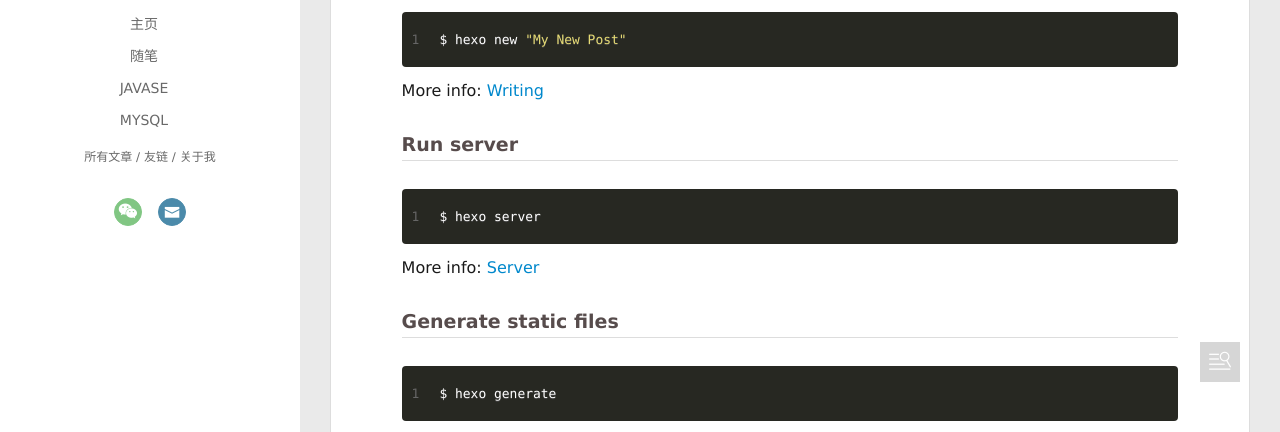
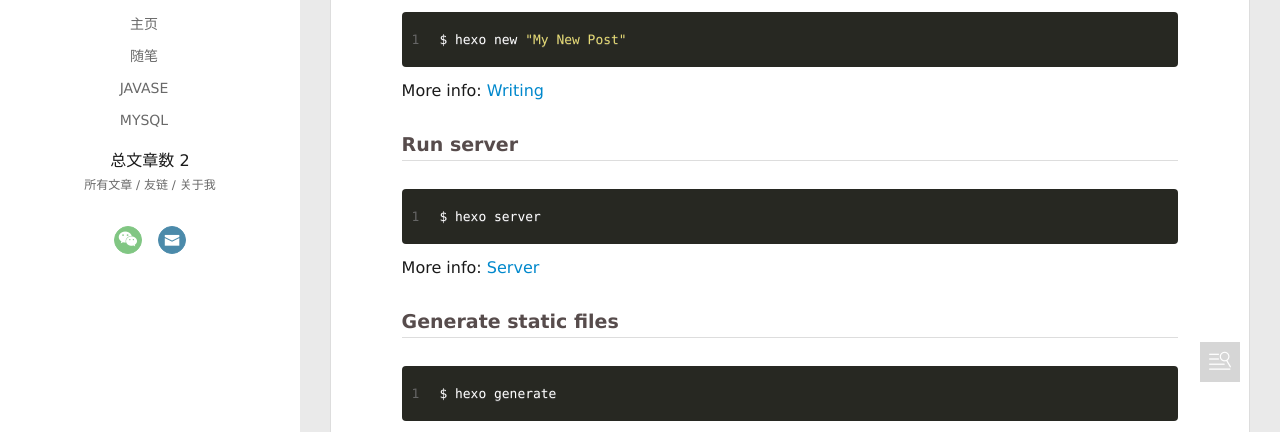
Before and after one commit to yaohuicong/yaohuicong.github.io, a plain HTML site: page 2021/08/14/hello-world/index.html in a window 1280 px wide. Shown: the part 368-800 px from the top of the page. Drawn offline with Linux system fonts and the light colour scheme.

Commit message:
Site updated: 2021-08-15 17:12:16

```diff
--- a/2021/08/14/hello-world/index.html
+++ b/2021/08/14/hello-world/index.html
@@ -92,6 +92,11 @@
 
                         </ul>
                     </nav>
+                    <nav>
+                        总文章数
+                        2
+                    </nav>
+
                     <nav class="header-smart-menu">
 
 
```
Also changed, not shown: 2021/08/15/我的第一篇博客文章/index.html (+5 -0 lines), archives/2021/08/index.html (+5 -0 lines), archives/2021/index.html (+5 -0 lines), archives/index.html (+5 -0 lines), index.html (+5 -0 lines), tags/随笔/index.html (+5 -0 lines).
